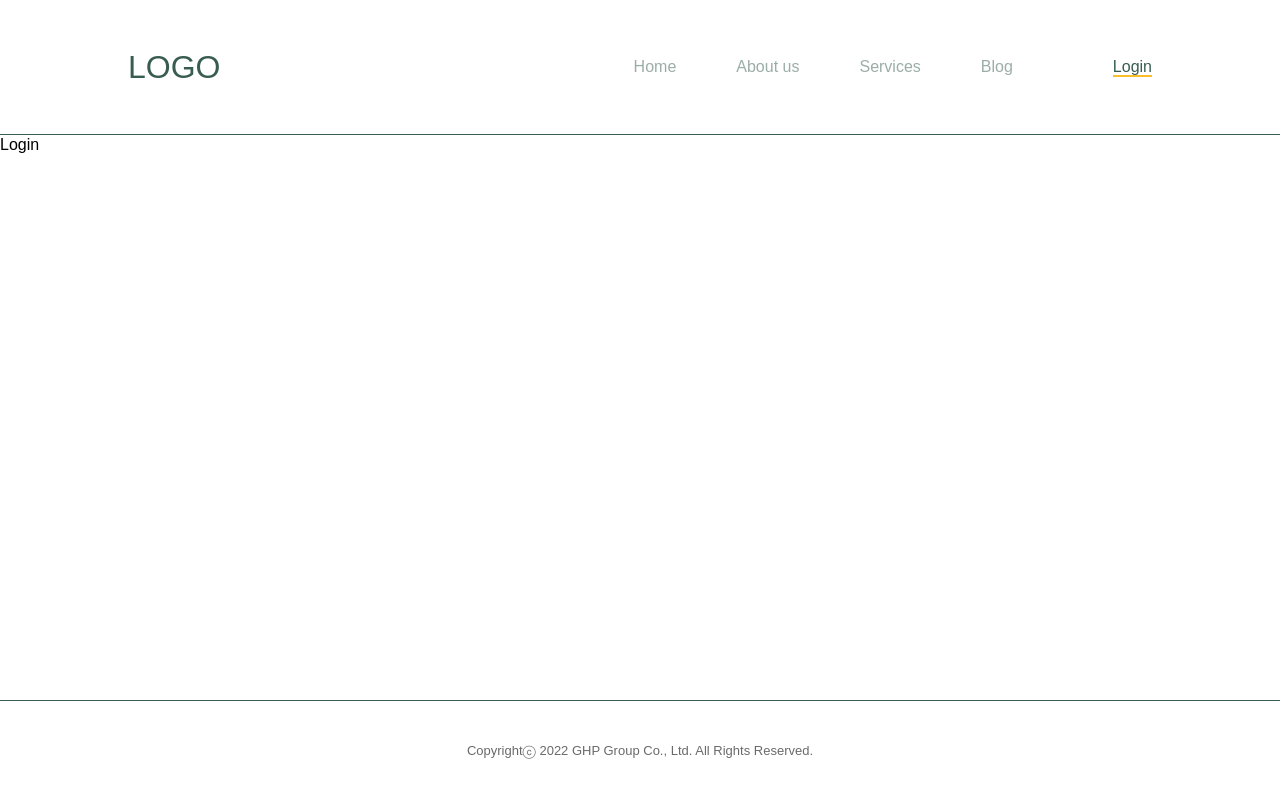
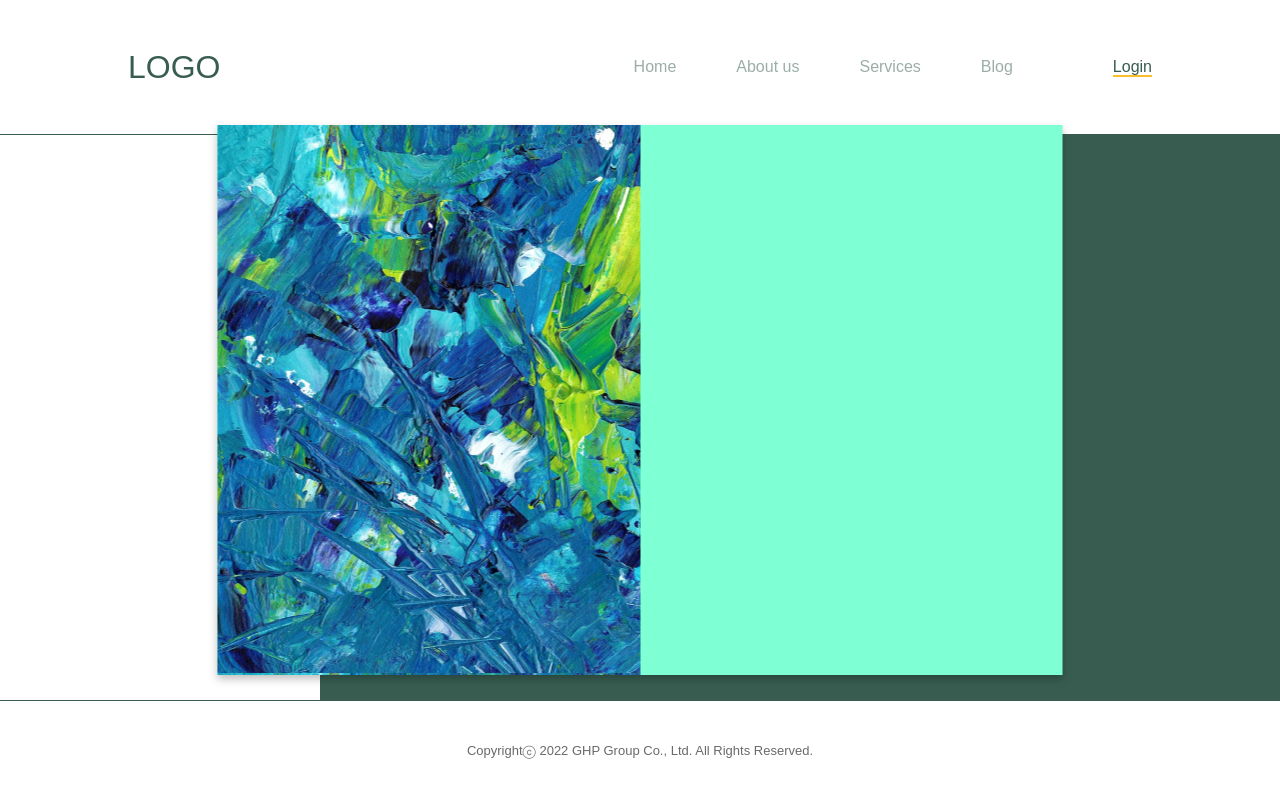
Before and after one commit to jxinn/REACT-react-template, a React (Create React App) app: page /login in a window 1280 px wide. Built offline with nearby package versions, Linux system fonts and the light colour scheme.

Commit message:
fix. Login layout

```diff
--- a/src/Pages/Login.tsx
+++ b/src/Pages/Login.tsx
@@ -1,7 +1,47 @@
+import styled from "styled-components";
+import aside from "@Assets/aside.png";
+
 export default function Login() {
   return (
     <>
-      <h1>Login</h1>
+      <VerticalWrap>
+        <LeftSection></LeftSection>
+        <MainSection></MainSection>
+      </VerticalWrap>
+      <LoginWrap>
+        <LoginAside></LoginAside>
+        <LoginSection></LoginSection>
+      </LoginWrap>
     </>
   );
 }
+
+const VerticalWrap = styled.div`
+  flex: 1;
+  display: flex;
+`;
+const LeftSection = styled.div`
+  flex: 1;
+`;
+const MainSection = styled.div`
+  flex: 3;
+  background-color: ${(props) => props.theme.primaryColor};
+`;
+const LoginWrap = styled.div`
+  display: flex;
+  position: absolute;
+  width: 845px;
+  height: 550px;
+  top: 50%;
+  left: 50%;
+  transform: translate(-50%, -50%);
+  filter: drop-shadow(0px 4px 4px rgba(0, 0, 0, 0.25));
+  background-color: aquamarine;
+`;
+const LoginAside = styled.div`
+  flex: 1;
+  background-image: url(${aside});
+`;
+const LoginSection = styled.div`
+  flex: 1;
+`;
--- a/tsconfig.paths.json
+++ b/tsconfig.paths.json
@@ -5,7 +5,8 @@
       "~/*": ["src/*"],
       "@Components/*": ["src/Components/*"],
       "@Pages/*": ["src/Pages/*"],
-      "@Services/*": ["src/Services/*"]
+      "@Services/*": ["src/Services/*"],
+      "@Assets/*": ["src/Assets/*"]
     }
   }
 }
```
Also changed, not shown: src/Assets/aside.png (added).
